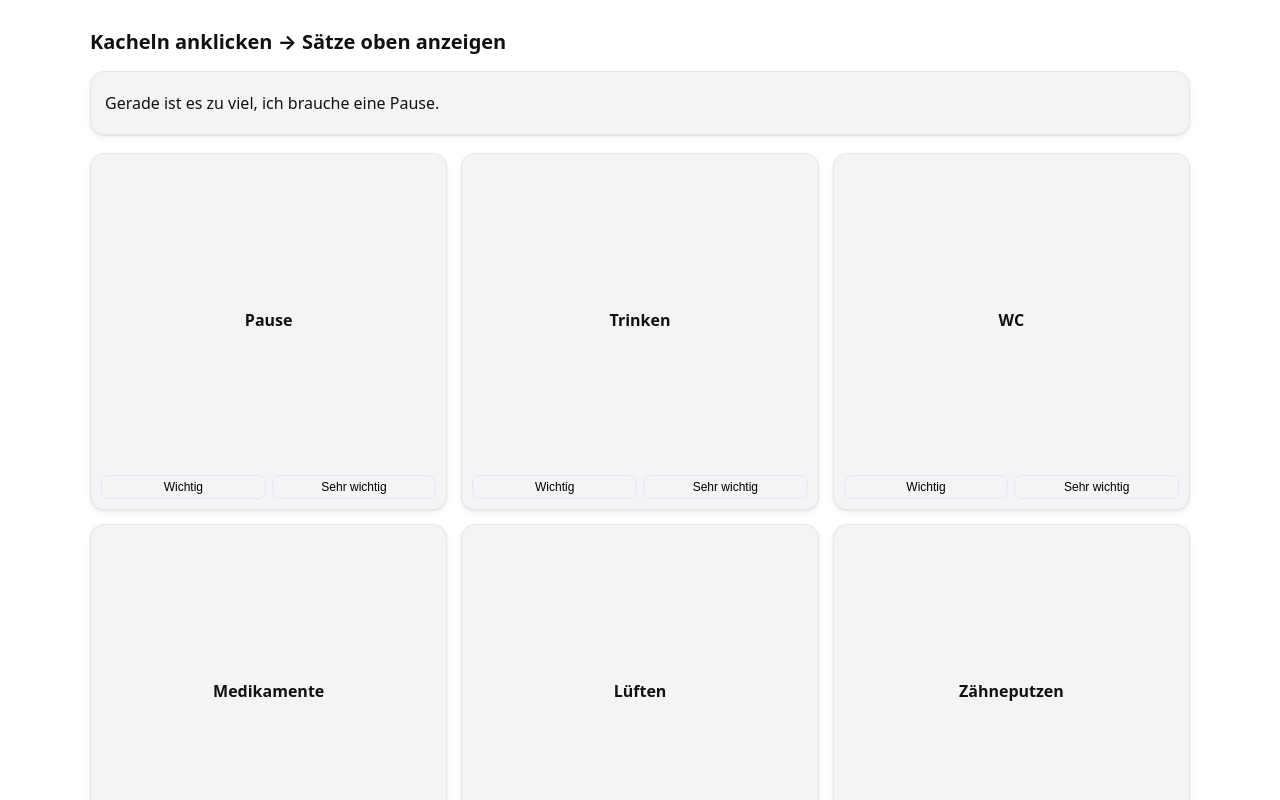
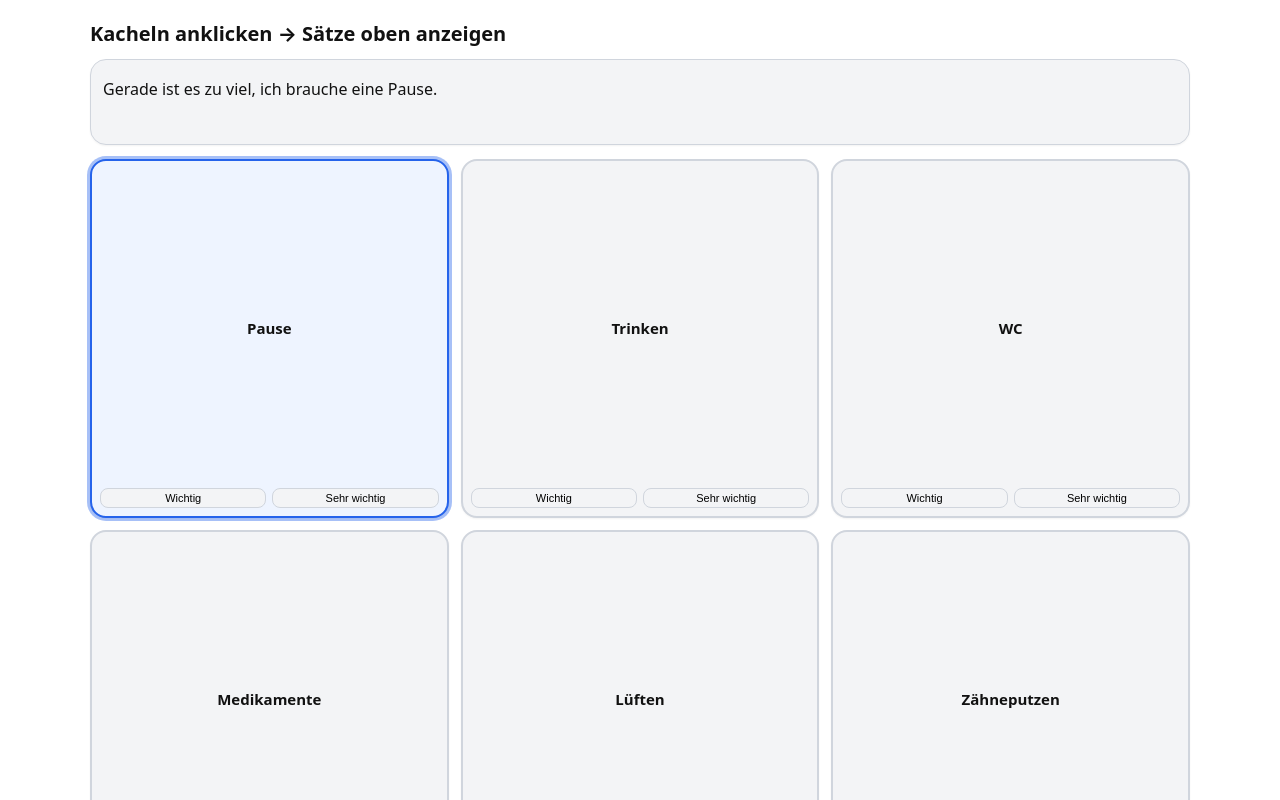
Before and after one commit to ConMe58/ME-Helper, a plain HTML site: page index.html in a window 1280 px wide. Both pictures are taken after a click on the element "Pause". Shown: the top 800 px of the page. Drawn offline with Linux system fonts and the light colour scheme.

Commit message:
index.html aktualisieren

```diff
--- a/index.html
+++ b/index.html
@@ -7,17 +7,19 @@
   <style>
     :root{
       --bg:#ffffff; --fg:#111; --muted:#666;
-      --card:#f3f4f6; --border:#e5e7eb;
+      --card:#f3f4f6; --border:#d0d5dd;
       --accent:#2563eb; --accent-contrast:#fff;
-      --selected:#dbeafe; --shadow:0 1px 2px rgba(0,0,0,.07),0 3px 6px rgba(0,0,0,.06);
-      --radius:14px;
+      --selected-bg:#eef4ff;
+      --shadow:0 1px 2px rgba(0,0,0,.05);
+      --radius:16px;
     }
     @media(prefers-color-scheme:dark){
       :root{
         --bg:#0b0e12; --fg:#e8eaed; --muted:#98a2b3;
-        --card:#12161c; --border:#1f2733;
+        --card:#12161c; --border:#2c3440;
         --accent:#60a5fa; --accent-contrast:#0b0e12;
-        --selected:#152133; --shadow:0 1px 2px rgba(0,0,0,.5),0 6px 14px rgba(0,0,0,.35);
+        --selected-bg:#152133;
+        --shadow:0 2px 4px rgba(0,0,0,.5);
       }
     }
     body{
@@ -26,38 +28,43 @@
       background:var(--bg);color:var(--fg);
       display:flex;justify-content:center
     }
-    .wrap{width:min(1100px,94vw);margin:28px auto 80px}
-    header{margin-bottom:16px;font-weight:700;font-size:20px}
+    .wrap{width:min(1100px,94vw);margin:20px auto}
+    header{margin-bottom:12px;font-weight:700;font-size:20px}
     .output{
       background:var(--card);border:1px solid var(--border);
-      border-radius:var(--radius);padding:14px;
-      box-shadow:var(--shadow);margin-bottom:18px
+      border-radius:var(--radius);padding:12px;
+      box-shadow:var(--shadow);margin-bottom:14px;
+      min-height:60px;
     }
     .output div{margin:6px 0}
     .grid{
       display:grid;
       grid-template-columns:repeat(3,1fr);
-      gap:14px;
-      justify-items:stretch;
-      align-items:stretch;
+      gap:12px;
     }
     .tile{
       aspect-ratio:1/1;
-      border:1px solid var(--border);
+      border:2px solid var(--border);
       border-radius:var(--radius);
       background:var(--card);
       box-shadow:var(--shadow);
       display:flex;
       flex-direction:column;
       justify-content:space-between;
-      padding:10px;
-      transition:transform .08s ease;
+      padding:8px;
+      position:relative;
+      transition:border-color .2s, background .2s, box-shadow .3s;
     }
-    .tile:hover{transform:translateY(-2px)}
+    .tile.selected{
+      border-color:var(--accent);
+      background:var(--selected-bg);
+      box-shadow:0 0 0 3px color-mix(in srgb, var(--accent) 40%, transparent),
+                 var(--shadow);
+    }
     .tile-header{
       text-align:center;
       font-weight:700;
-      font-size:16px;
+      font-size:15px;
       flex:1;
       display:flex;
       align-items:center;
@@ -66,17 +73,18 @@
     }
     .tile-footer{
       display:flex;
-      justify-content:space-around;
+      justify-content:space-between;
       gap:6px;
     }
     .mini-btn{
       flex:1;
       border:1px solid var(--border);
       border-radius:8px;
-      padding:4px;
-      font-size:12px;
+      padding:3px;
+      font-size:11px;
       cursor:pointer;
       background:var(--card);
+      transition:background .2s;
     }
     .mini-btn.active{background:var(--accent);color:var(--accent-contrast)}
   </style>
@@ -107,11 +115,11 @@
     const state = {};
     tilesData.forEach(t => state[t.id] = {selected:false,importance:"normal"});
 
-    function render(){
-      grid.innerHTML="";
+    // Kacheln erzeugen
     tilesData.forEach(t=>{
       const tile=document.createElement("div");
       tile.className="tile";
+      tile.dataset.id=t.id;
 
       const head=document.createElement("div");
       head.className="tile-header";
@@ -126,7 +134,7 @@
       foot.className="tile-footer";
 
       const btn1=document.createElement("button");
-        btn1.className="mini-btn"+(state[t.id].importance==="wichtig"?" active":"");
+      btn1.className="mini-btn";
       btn1.textContent="Wichtig";
       btn1.onclick=(e)=>{
         e.stopPropagation();
@@ -136,7 +144,7 @@
       };
 
       const btn2=document.createElement("button");
-        btn2.className="mini-btn"+(state[t.id].importance==="sehr"?" active":"");
+      btn2.className="mini-btn";
       btn2.textContent="Sehr wichtig";
       btn2.onclick=(e)=>{
         e.stopPropagation();
@@ -152,17 +160,23 @@
       tile.appendChild(foot);
       grid.appendChild(tile);
     });
-      update();
-    }
 
     function update(){
       output.innerHTML="";
       tilesData.forEach(t=>{
-        if(state[t.id].selected){
+        const {selected,importance}=state[t.id];
+        const tile=document.querySelector(`.tile[data-id="${t.id}"]`);
+        tile.classList.toggle("selected", selected);
+
+        const [btn1,btn2]=tile.querySelectorAll(".mini-btn");
+        btn1.classList.toggle("active", importance==="wichtig");
+        btn2.classList.toggle("active", importance==="sehr");
+
+        if(selected){
           const div=document.createElement("div");
-          if(state[t.id].importance==="wichtig"){
+          if(importance==="wichtig"){
             div.innerHTML="<b>"+t.sentence+"</b>";
-          } else if(state[t.id].importance==="sehr"){
+          } else if(importance==="sehr"){
             div.innerHTML="<b><u>"+t.sentence+"</u></b>";
           } else {
             div.textContent=t.sentence;
@@ -170,29 +184,7 @@
           output.appendChild(div);
         }
       });
-      // Buttons neu zeichnen
-      document.querySelectorAll(".mini-btn").forEach(btn=>{
-        btn.classList.remove("active");
-      });
-      tilesData.forEach(t=>{
-        const tile=document.querySelector(`.tile-header:contains('${t.label}')`);
-      });
-      // Komplettes Grid neu zeichnen
-      renderGridButtons();
     }
-
-    // Hilfsfunktion: Buttons-States aktualisieren
-    function renderGridButtons(){
-      const tiles=document.querySelectorAll(".tile");
-      tiles.forEach((tile,idx)=>{
-        const id=tilesData[idx].id;
-        const [btn1,btn2]=tile.querySelectorAll(".mini-btn");
-        btn1.classList.toggle("active", state[id].importance==="wichtig");
-        btn2.classList.toggle("active", state[id].importance==="sehr");
-      });
-    }
-
-    render();
   </script>
 </body>
 </html>
```
Lines whose indentation alone changed are shown as unchanged.
